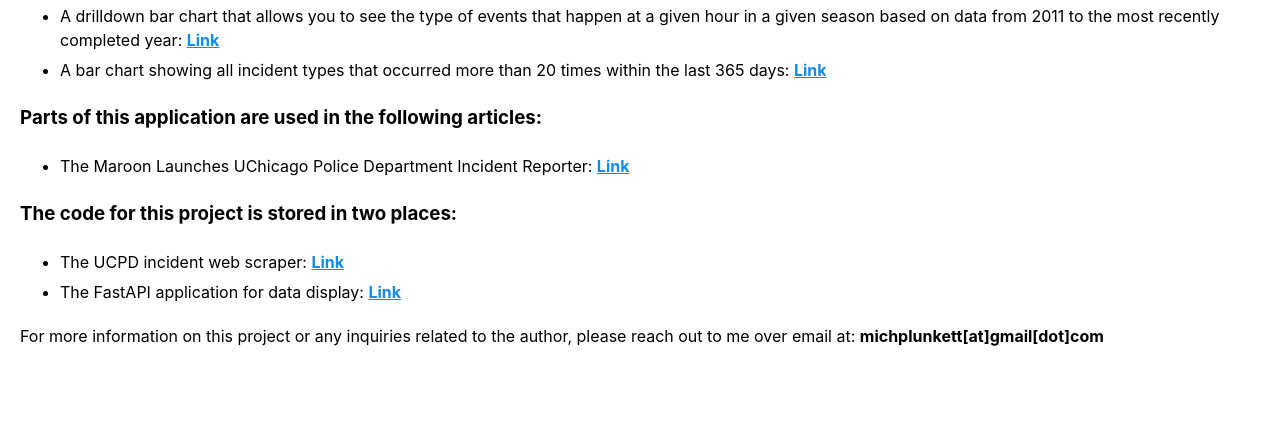
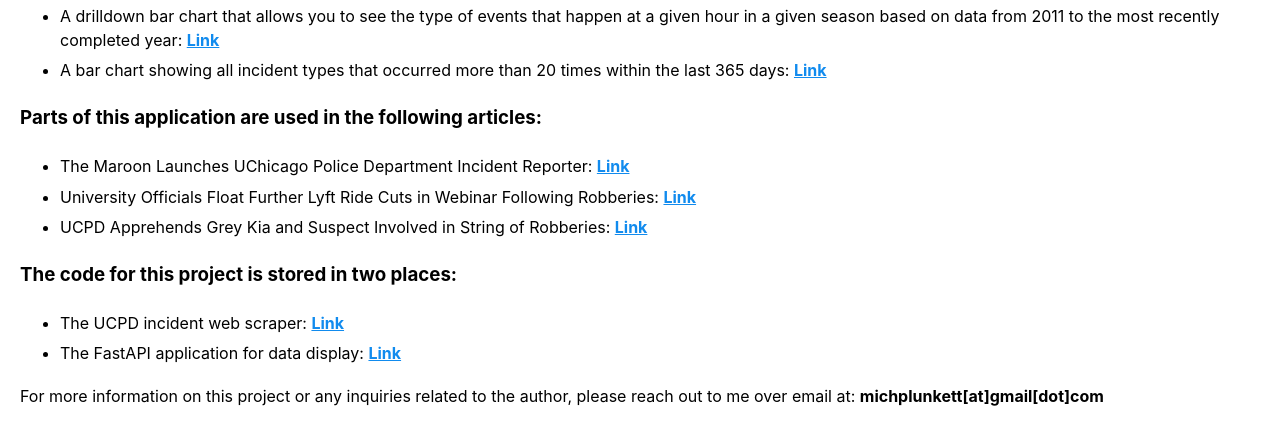
Before and after one commit to michplunkett/ucpd-incident-reporting, a FastAPI app: page / in a window 1280 px wide. Shown: the part 230-675 px from the top of the page. Run offline with FastAPI, Linux system fonts and the light colour scheme; parts of the project's set-up code (start-up, migrations or seed data) failed here and were passed over.

Commit message:
Update home.html

```diff
--- a/incident_reporting/templates/home.html
+++ b/incident_reporting/templates/home.html
@@ -28,6 +28,12 @@
       <li>
         The Maroon Launches UChicago Police Department Incident Reporter: <a href="https://chicagomaroon.com/41255/grey-city/the-maroon-launches-uchicago-police-department-incident-reporter/">Link</a>
       </li>
+      <li>
+        University Officials Float Further Lyft Ride Cuts in Webinar Following Robberies: <a href="https://chicagomaroon.com/40299/news/university-officials-float-further-lyft-ride-cuts-in-webinar-following-robberies/">Link</a>
+      </li>
+      <li>
+        UCPD Apprehends Grey Kia and Suspect Involved in String of Robberies: <a href="https://chicagomaroon.com/40263/news/ucpd-apprehends-grey-kia-and-suspect-involved-in-string-of-robberies/">Link</a>
+      </li>
     </ul>
     <h3>The code for this project is stored in two places:</h3>
     <ul>
```
